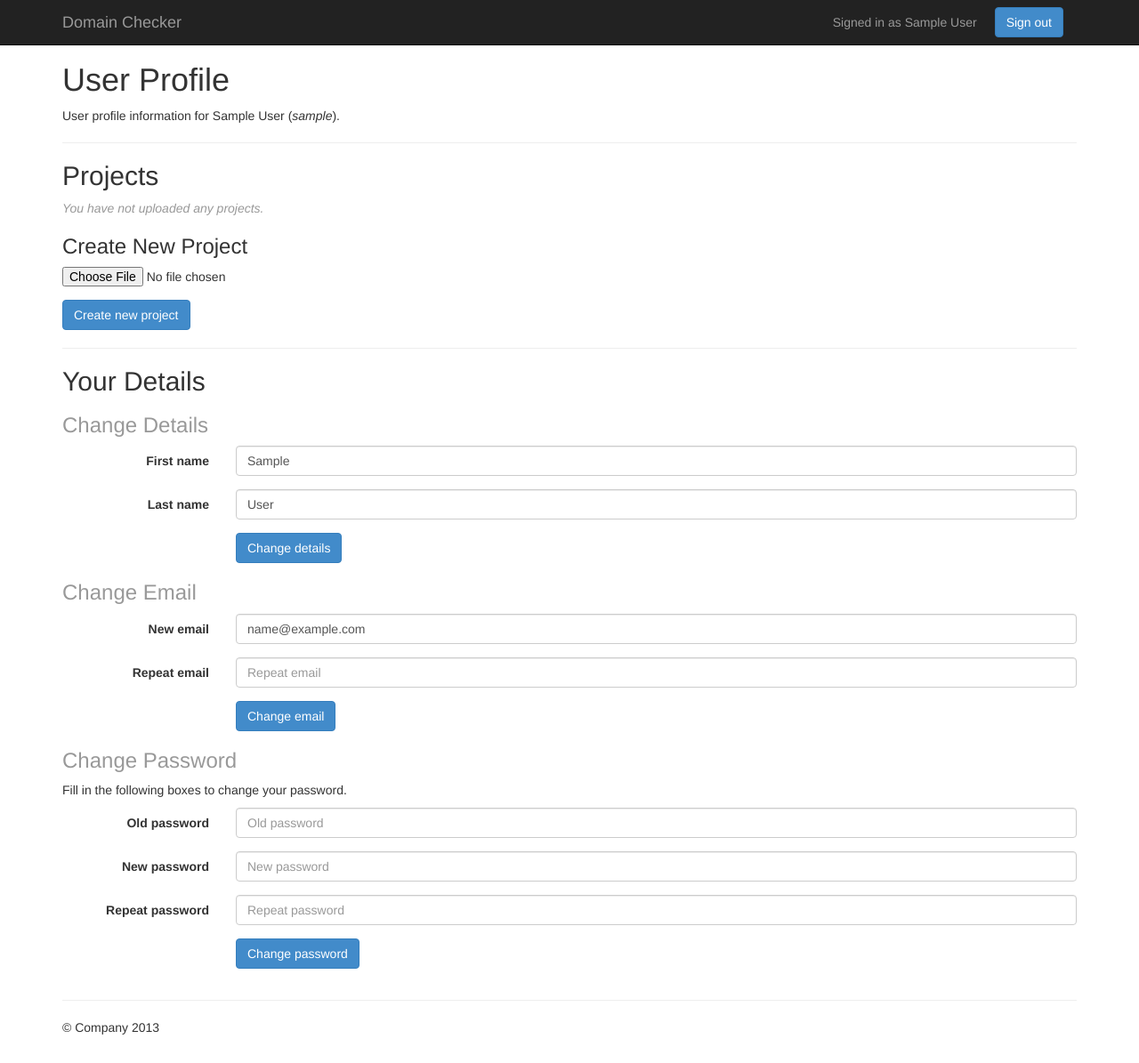
After one commit to supermakc/Domain-Pan, a Django app: page /profile in a window 1280 px wide. The commit adds this page. Shown: the whole page at 89% size. Run offline with Django 3.2, Linux system fonts and the light colour scheme; the visitor is signed in with stand-in values (Sample User, id 1).

Commit message:
Added: User profile page, ability to add projects and change basic user details.

```diff
--- a/main/forms.py
+++ b/main/forms.py
@@ -1,4 +1,4 @@
 from django import forms
 
 class URLFileForm(forms.Form):
-    file = forms.FileField()
+    file = forms.FileField(widget=forms.FileInput(attrs={'class':''}))
--- /dev/null
+++ b/main/templates/main/base.html
@@ -0,0 +1,167 @@
+<!DOCTYPE html>
+<html lang="en">
+  <head>
+    <meta charset="utf-8">
+    <meta http-equiv="X-UA-Compatible" content="IE=edge">
+    <meta name="viewport" content="width=device-width, initial-scale=1.0">
+    <meta name="description" content="">
+    <meta name="author" content="">
+    <link rel="shortcut icon" href="../../docs-assets/ico/favicon.png">
+
+    <title>{% block title %}Domain Checker{% endblock %}</title>
+
+    <!-- Bootstrap core CSS -->
+    <link href="/css/bootstrap.css" rel="stylesheet">
+
+    <!-- Custom styles for this template -->
+    <link href="/css/custom.css" rel="stylesheet">
+
+    <!-- Just for debugging purposes. Don't actually copy this line! -->
+    <!--[if lt IE 9]><script src="../../docs-assets/js/ie8-responsive-file-warning.js"></script><![endif]-->
+
+    <!-- HTML5 shim and Respond.js IE8 support of HTML5 elements and media queries -->
+    <!--[if lt IE 9]>
+      <script src="https://oss.maxcdn.com/libs/html5shiv/3.7.0/html5shiv.js"></script>
+      <script src="https://oss.maxcdn.com/libs/respond.js/1.3.0/respond.min.js"></script>
+    <![endif]-->
+  </head>
+
+  <body>
+    <div class="navbar navbar-inverse navbar-fixed-top" role="navigation">
+      <div class="container">
+        <div class="navbar-header">
+          <button type="button" class="navbar-toggle" data-toggle="collapse" data-target=".navbar-collapse">
+            <span class="sr-only">Toggle navigation</span>
+            <span class="icon-bar"></span>
+            <span class="icon-bar"></span>
+            <span class="icon-bar"></span>
+          </button>
+          <a class="navbar-brand" href="/">Domain Checker</a>
+        </div>
+        <div class="navbar-collapse collapse">
+          {% if user.is_authenticated %}
+          <!-- <button type="button" class="btn btn-primary navbar-btn navbar-right">Sign out</button> -->
+          <a class="btn btn-primary navbar-btn navbar-right" role="button" href="/logout_user">Sign out</a>
+          <p class="navbar-text navbar-right" style="padding-right: 20px;">Signed in as <a href="/profile" class="navbar-link">{{ user.first_name}} {{ user.last_name }}</a></p>
+          {% else %}
+            <form class="navbar-form navbar-right">
+              <div class="form-group">
+                <input type="text" name="username" placeholder="Username" class="form-control" />
+              </div>
+              <div class="form-group">
+                <input type="password" name="password" placeholder="Password" class="form-control" />
+              </div>
+              <button type="submit" class="btn btn-success" data-toggle="modal" data-target="#login">Login</button>
+            </form>
+          {% endif %}
+        </div>
+      </div>
+    </div>
+
+    {% block content %}{% endblock %}
+
+    <div class="container">
+
+      <hr />
+
+      <div class="footer">
+        <p>&copy; Company 2013</p>
+      </div>
+
+    </div> <!-- /container -->
+
+    <div class="modal fade" id="signup" role="dialog">
+      <div class="modal-dialog">
+        <div class="modal-content">
+          <div class="modal-header">
+            <h1>Signup</h1>
+          </div>
+          <div class="modal-body">
+            <p>To be implemented.</p>
+          </div>
+          <div class="modal-footer">
+            <a class="btn btn-default" data-dismiss="modal">Cancel</a>
+            <a class="btn btn-primary">Signup</a>
+          </div>
+        </div>
+      </div>
+    </div>
+
+    <div class="modal fade" id="login" role="dialog" data-backdrop="static">
+      <div class="modal-dialog">
+        <div class="modal-content">
+          <div class="modal-header">
+            <h1>Loggin in...</h1>
+          </div>
+          <div class="modal-body" id="login-body">
+            <div class="progress progress-striped active" id="login-progress">
+              <div class="progress-bar" role="progress" aria-valuenow="45" aria-valuemin="0" aria-valuemax="100" style="width: 100%;">
+                <span class="sr-only">45% Complete</span>
+              </div>
+            </div>
+          </div>
+          <div class="modal-footer">
+            <a class="btn btn-default" data-dismiss="modal">Cancel</a>
+            <!-- <a class="btn btn-primary">Login</a> -->
+          </div>
+        </div>
+      </div>
+    </div>
+
+    <!-- jQuery (necessary for Bootstrap's JavaScript plugins) -->
+    <script src="https://code.jquery.com/jquery.js"></script>
+    <!-- Include all compiled plugins (below), or include individual files as needed -->
+    <script src="js/bootstrap.js"></script>
+    <script type="text/javascript">
+      function submit_upload() {
+        // alert('Test.');
+        $("form[name='upload']").submit();
+      }
+      function list_exclusions() {
+        {% if excluded_domains|length == 0 %}
+        str = 'No domains were excluded.'
+        {% else %}
+          str = 'Excluded domains:\n';
+          {% for domain in excluded_domains %}
+            str += '  {{domain}}\n';
+          {% endfor %}
+        {% endif %}
+        alert(str);
+      }
+      $(document).on('ready', function() {
+        $('#login').on('show.bs.modal', function() {
+          username = $('input[name="username"]').val();
+          password = $('input[name="password"]').val()
+          if (username == '' || password == '') {
+            alert('Please fill in both username and password fields.');
+            $('#login').modal('hide');
+            return;
+          }
+          setTimeout(function() {
+            // alert(username+' ; '+password);
+            $.ajax({
+              url : '/login',
+              type: 'POST',
+              dataType: 'json',
+              data: {
+                'username' : username,
+                'password' : password,},
+              success: function(data, textStatus, jqXHR) {
+                // alert('success: '+data);
+                if (data.result == 'success') {
+                  window.location.href='/profile';
+                }
+                else {
+                  alert('Invalid username or password.'+data);
+                }
+              },
+              error: function(data, textStatus, errorThrown) {
+                alert('failure: '+errorThrown);
+              },
+            });
+          }, 1000);
+        });
+      });
+      </script>
+  </body>
+</html>
--- /dev/null
+++ b/main/templates/main/profile.html
@@ -0,0 +1,166 @@
+{% extends "main/base.html" %}
+
+{% block title %}Domain Checker - User Profile{% endblock %}
+
+{% block content %}
+
+
+<script type="text/javascript">
+function validate_email(form) {
+  form = $(form);
+  newemail = $('input[name="email1"]').val().trim();
+  repemail = $('input[name="email2"]').val().trim();
+
+  if (newemail == '' || repemail == '') {
+    alert('Error: All email fields must be filled in before submitting.');
+    return false;
+  }
+  if (newemail != repemail) {
+    alert('Error: New emails must match.');
+    return false;
+  }
+  return true;
+}
+
+function validate_pwd(form) {
+  form = $(form);
+  oldpwd = $('input[name="oldpassword"]').val().trim();
+  newpwd = $('input[name="newpassword1"]').val().trim();
+  reppwd = $('input[name="newpassword2"]').val().trim();
+
+  if (oldpwd == '' || newpwd == '' || reppwd == '') {
+    alert('Error: All password fields must be filled in before submitting.');
+    return false;
+  }
+
+  if (newpwd != reppwd) {
+    alert('Error: New passwords do not match.');
+    return false;
+  }
+
+  return true;
+}
+
+function validate_details(form) {
+  return true;
+}
+</script>
+
+<div class="container">
+  <h1>User Profile</h1>
+
+  <p>User profile information for {{ user.first_name}} {{ user.last_name }} (<em>{{ user.username }}</em>).</p>
+
+  {% if profile_message %}
+    <div class="alert alert-{{ profile_messagetype }}">{{ profile_message }}</div>
+  {% endif %}
+
+  <hr />
+
+  <h2>Projects</h2>
+  {% if projects|length == 0 %}
+    <p class="text-muted"><em>You have not uploaded any projects.</em></p>
+  {% else %}
+    <table class="table table-striped">
+      <thead>
+        <tr>
+          <th>Filename</th><th>Uploaded</th><th># Domains</th><th>Completed</th><th>Action</th>
+        </tr>
+      </thead>
+      {% for project in projects %}
+        <tr {% if project.is_complete %}class="success"{% endif %}>
+          <td>{{ project.file.filename }}</td><td>{{ project.created }}</td><td>{{ project.domains|length }}</td><td>{{ project.is_complete }}</td>
+          <td>
+            <a role="button" class="btn btn-danger btn-xs" href="/project_delete?pid={{ project.id }}">Delete</a>
+            <a role="button" class="btn btn-info btn-xs" href="/project_progress?pid={{ project.id }}">View progress</a>
+          </td>
+        </tr>
+      {% endfor %}
+    </table>
+  {% endif %}
+
+  <h3>Create New Project</h3>
+  <form name='upload' action="/upload_project" method="post" {% if uploadform.is_multipart %}enctype="multipart/form-data"{% endif %}>{% csrf_token %}
+    <div class="form-group">
+      <!-- <label for="{{ form.file.id_for_label }}">{{ form.file.label }}</label> -->
+      {{ uploadform.file }}
+    </div>
+    <button type="submit" class="btn btn-primary">Create new project</button>
+  </form>
+
+  <hr />
+  <h2>Your Details</h2>
+
+  <h3 class="text-muted">Change Details</h3>
+  <form class="form-horizontal" role="form" name="change_details" action="/change_details" method="get" onsubmit="return validate_details(this);">
+    <div class="form-group">
+      <label for="input_first_name" class="col-sm-2 control-label">First name</label>
+      <div class="col-sm-10">
+        <input type="text" class="form-control" id="input_first_name" name="first_name" placeholder="First name" value="{{ user.first_name }}" />
+      </div>
+    </div>
+    <div class="form-group">
+      <label for="input_last_name" class="col-sm-2 control-label">Last name</label>
+      <div class="col-sm-10">
+        <input type="text" class="form-control" id="input_last_name" name="last_name" placeholder="Last name" value="{{ user.last_name }}" />
+      </div>
+    </div>
+    <div class="form-group">
+      <div class="col-sm-offset-2 col-sm-10">
+        <button type="submit" class="btn btn-primary">Change details</button>
+      </div>
+    </div>
+  </form>
+
+  <h3 class="text-muted">Change Email</h3>
+  <form class="form-horizontal" role="form" name="change_email" action="/change_email" method="get" onsubmit="return validate_email(this);">
+    <div class="form-group">
+      <label for="input_email1" class="col-sm-2 control-label">New email</label>
+      <div class="col-sm-10">
+        <input type="email" class="form-control" id="input_email1" name="email1" placeholder="New email" value="{{ user.email }}" />
+      </div>
+    </div>
+    <div class="form-group">
+      <label for="input_email2" class="col-sm-2 control-label">Repeat email</label>
+      <div class="col-sm-10">
+        <input type="email2" class="form-control" id="input_email2" name="email2" placeholder="Repeat email" />
+      </div>
+    </div>
+    <div class="form-group">
+      <div class="col-sm-offset-2 col-sm-10">
+        <button type="submit" class="btn btn-primary">Change email</button>
+      </div>
+    </div>
+  </form>
+
+  <h3 class="text-muted">Change Password</h3>
+  <p>Fill in the following boxes to change your password.</p>
+  <form class="form-horizontal" role="form" name="change_password" action="/change_password" method="get" onsubmit="return validate_pwd(this);">
+    <div class="form-group">
+      <label for="input_oldpassword" class="col-sm-2 control-label">Old password</label>
+      <div class="col-sm-10">
+        <input type="password" class="form-control" id="input_oldpassword" name="oldpassword" placeholder="Old password" />
+      </div>
+    </div>
+    <div class="form-group">
+      <label for="input_newpassword1" class="col-sm-2 control-label">New password</label>
+      <div class="col-sm-10">
+        <input type="password" class="form-control" id="input_newpassword1" name="newpassword1" placeholder="New password" />
+      </div>
+    </div>
+    <div class="form-group">
+      <label for="input_newpassword2" class="col-sm-2 control-label">Repeat password</label>
+      <div class="col-sm-10">
+        <input type="password" class="form-control" id="input_newpassword2" name="newpassword2" placeholder="Repeat password" />
+      </div>
+    </div>
+    <div class="form-group">
+      <div class="col-sm-offset-2 col-sm-10">
+        <button type="submit" class="btn btn-primary">Change password</button>
+      </div>
+    </div>
+  </form>
+
+</div>
+
+{% endblock %}
--- a/main/urls.py
+++ b/main/urls.py
@@ -3,4 +3,11 @@ from django.conf.urls import patterns, url
 from main import views
 
 urlpatterns = patterns('',
-    url(r'^$', views.index, name='index'))
+    url(r'^$', views.index, name='index'),
+    url(r'^login$', views.check_login, name='check_login'),
+    url(r'^profile$', views.profile, name='profile'),
+    url(r'logout_user$', views.logout_user, name='logout_user'),
+    url(r'change_details$', views.change_details, name='change_details'),
+    url(r'change_password$', views.change_password, name='change_password'),
+    url(r'change_email$', views.change_email, name='change_email'),
+    url(r'upload_project$', views.upload_project, name='upload_project'))
--- a/main/views.py
+++ b/main/views.py
@@ -1,12 +1,16 @@
 # Create your views here.
 from django.http import HttpResponse
-from django.shortcuts import render
+from django.shortcuts import render, redirect
 from django.core.cache import cache
+from django.contrib.auth import authenticate, login, logout
+from django.views.decorators.csrf import csrf_exempt
+from django.contrib.auth.decorators import login_required
 from forms import URLFileForm
-from models import TLD, ExcludedDomain
+from models import TLD, ExcludedDomain, UserProject, UploadedFile, ProjectDomain
 
-import os, logging, re
+import os, logging, re, json
 from urlparse import urlparse
+from datetime import datetime
 
 TLDS_CACHE_KEY = 'TDLS_CACHE_KEY'
 EXCLUSION_CACHE_KEY = 'EXCLUSION_CACHE_KEY'
@@ -48,6 +52,22 @@ def remove_subdomains(url, tlds):
 
     raise ValueError("Domain not in global list of TLDs")
 
+def extract_domains(file_contents):
+    tlds = load_tlds()
+    exclusions = load_exclusions()
+    domain_list = set()
+    excluded_domains = set()
+    for url in file_contents:
+        if url[0] in '/\n':
+            continue
+        # logger.debug(url.strip())
+        domain = remove_subdomains(url.strip(), tlds)
+        if domain not in exclusions:
+            domain_list.add(domain)
+        else:
+            excluded_domains.add(domain)
+    logger.debug('Excluded (%d) domains: [%s]' % (len(excluded_domains), ', '.join(excluded_domains)))
+    return (domain_list, excluded_domains)
 
 def index(request):
     fdir = os.path.dirname(__file__)
@@ -71,3 +91,103 @@ def index(request):
                     excluded_domains.add(domain)
             logger.debug('Excluded (%d) domains: [%s]' % (len(excluded_domains), ', '.join(excluded_domains)))
     return render(request, 'main/index.html', {'domain_list' : sorted(domain_list), 'form' : URLFileForm(request.POST), 'urlc' : urlc, 'excluded_domains': excluded_domains,})
+
+# TODO: Should properly use CSRF tokens for this
+@csrf_exempt
+def check_login(request):
+    result = {'result' : 'failure'}
+    if request.method == 'POST':
+        username = request.POST['username']
+        password = request.POST['password']
+        logger.debug('Login attempt, username: "%s", password: "%s"' % (username, password))
+        user = authenticate(username=username, password=password)
+        if user is not None:
+            if user.is_active:
+                login(request, user)
+                result['result'] = 'success'
+    return HttpResponse(json.dumps(result))
+
+def logout_user(request):
+    if request.user.is_authenticated():
+        logout(request)
+    return redirect('/')
+
+@login_required(login_url='/')
+def profile(request):
+    if not request.user.is_authenticated():
+        return redirect('/')
+    profile_message = None
+    profile_messagetype = None
+    if request.session.has_key('profile_message'):
+        profile_message = request.session['profile_message']
+        profile_messagetype = request.session['profile_messagetype']
+        del request.session['profile_message']
+        del request.session['profile_messagetype']
+    uploadform = URLFileForm(request.POST, request.FILES)
+    projects = UserProject.objects.filter(user_id=request.user.id)
+    for project in projects:
+        project.file = UploadedFile.objects.get(project_id=project.id)
+        logger.debug('Filename: %s' % project.file.filename)
+        project.domains = ProjectDomain.objects.filter(project_id=project.id)
+    return render(request, 'main/profile.html', {'user' : request.user, 'projects' : projects, 'uploadform' : uploadform, 'profile_message' : profile_message, 'profile_messagetype' : profile_messagetype})
+
+def upload_project(request):
+    if not request.user.is_authenticated():
+        return redirect('/')
+    if request.method == 'POST':
+        uploadform = URLFileForm(request.POST, request.FILES)
+        logger.debug('Attempting to upload project...')
+        if uploadform.is_valid():
+            logger.debug('Form is valid.')
+            (domain_list, excluded_domains) = extract_domains(request.FILES['file'])
+            projectdomains = []
+            project = UserProject(is_complete=False, is_paused=False, updated=datetime.now(), user_id=request.user.id)
+            project.save()
+            projectfile = UploadedFile(filename=request.FILES['file'].name, filedata=request.FILES['file'].read(), project_id=project.id)
+            for domain in domain_list:
+                projectdomains.append(ProjectDomain(domain=domain, subdomains_preserved=False, is_checked=False, is_available=False, last_checked=datetime.now(), project_id=project.id))
+            projectfile.save()
+            [pd.save() for pd in projectdomains]
+        else:
+            logger.debug(uploadform.errors)
+    return redirect('/profile', message='Project added.  You will be emailed when all domains are checked.', messagetype='success')
+
+def change_details(request):
+    if not request.user.is_authenticated():
+        return redirect('/')
+    first_name = request.GET['first_name']
+    last_name = request.GET['last_name']
+    request.user.first_name = first_name
+    request.user.last_name = last_name
+    request.user.save()
+    request.session['profile_message'] = 'Your details have been successfully updated'
+    request.session['profile_messagetype'] = 'success'
+    return redirect('/profile')
+
+def change_email(request):
+    if not request.user.is_authenticated():
+        return redirect('/')
+    email = request.GET['email1']
+    request.user.email = email
+    request.user.save()
+    request.session['profile_message'] = 'Your email has been successfully updated'
+    request.session['profile_messagetype'] = 'success'
+    return redirect('/profile')
+
+def change_password(request):
+    if not request.user.is_authenticated():
+        return redirect('/')
+    if not request.method == 'GET':
+        return redirect('/profile')
+    oldpassword = request.GET['oldpassword']
+    newpassword = request.GET['newpassword1']
+    user = authenticate(username=request.user.username, password=oldpassword)
+    if user is not None:
+        user.set_password(newpassword)
+        user.save()
+        request.session['profile_message'] = 'Password successfully changed.'
+        request.session['profile_messagetype'] = 'success'
+    else:
+        request.session['profile_message'] = 'Password unchanged: the entered old password is invalid.'
+        request.session['profile_messagetype'] = 'danger'
+    return redirect('/profile')
--- a/media/css/custom.css
+++ b/media/css/custom.css
@@ -73,16 +73,11 @@ body {
 }
 */
 
+/*
 input[type="file"] {
-    border: 1px solid black;
-    background-color: white;
-    min-width: 100%;
-    padding: 2px;
-    color: #888;
     font-style: italic;
-    font-weight: normal;
-    text-align: center;
 }
+*/
 
 .domainlist li {
     color: #666;
@@ -94,20 +89,27 @@ ul.domainlist li {
 }
 
 /* Responsive: Portrait tablets and up */
+/*
 @media screen and (min-width: 768px) {
   /* Remove the padding we set earlier */
+  /*
   .header,
   .marketing,
   .footer {
     padding-left: 0;
     padding-right: 0;
   }
+  */
   /* Space out the masthead */
+  /*
   .header {
     margin-bottom: 30px;
   }
+  */
   /* Remove the bottom border on the jumbotron for visual effect */
+  /*
   .jumbotron {
     border-bottom: 0;
   }
 }
+*/
```
Also changed, not shown: main/templates/main/index.html (+11 -127 lines).
